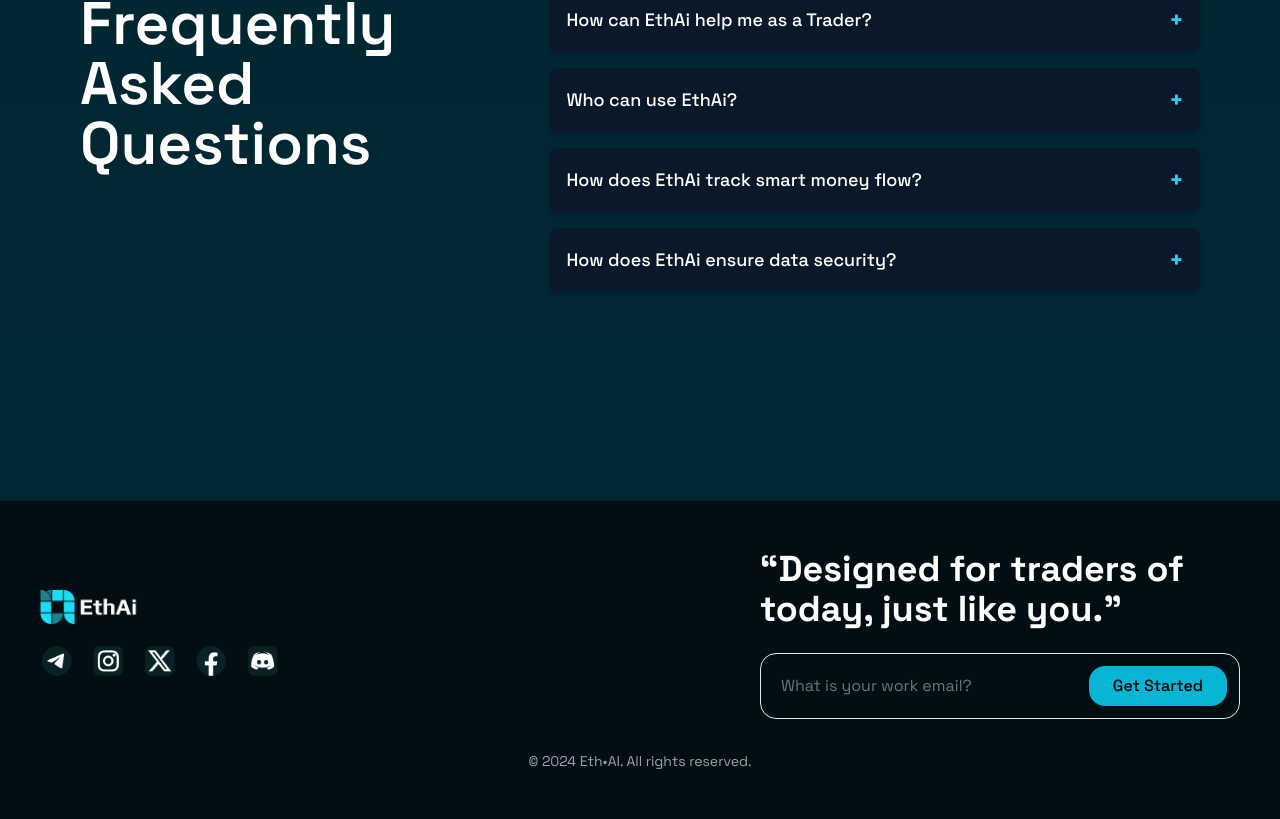
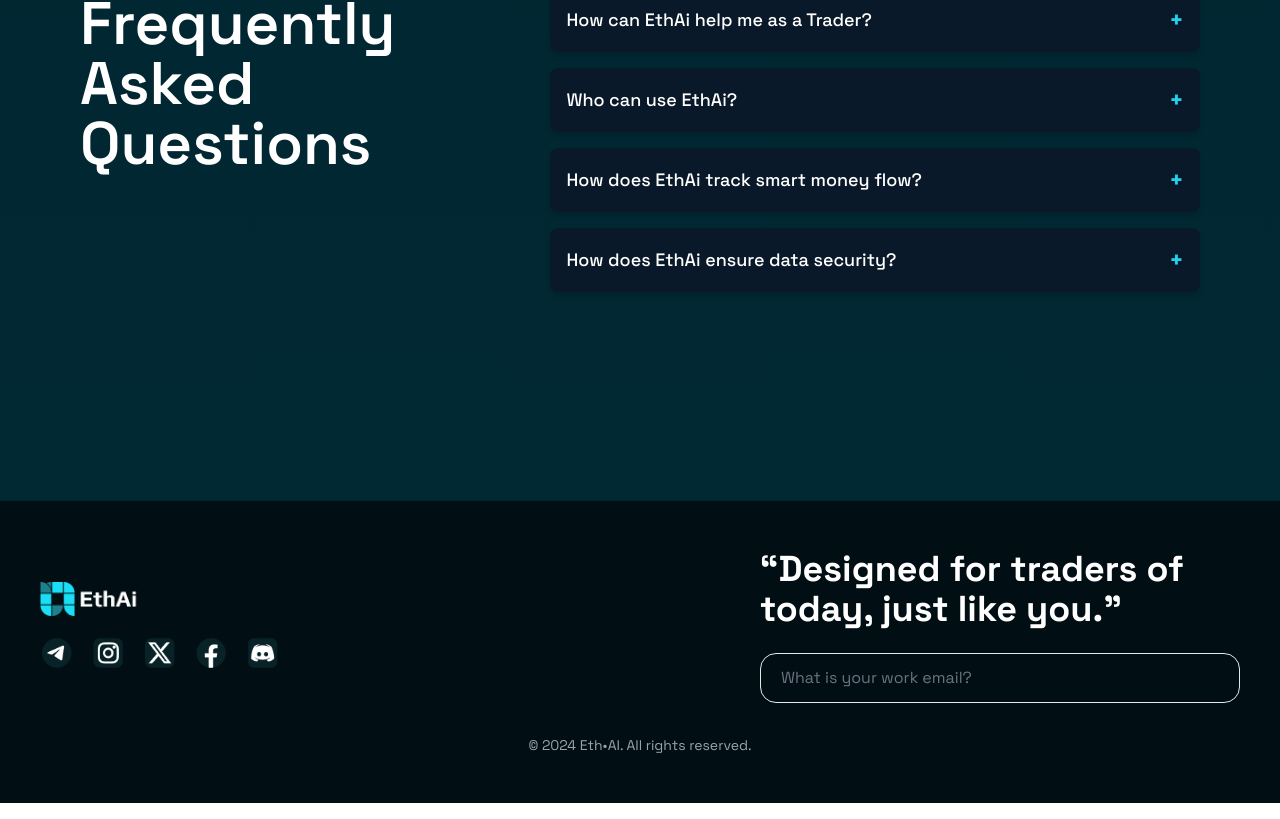
Before and after one commit to LataBansavade/LataBansavade_FrontendDeveloper, a React (Vite) app: page / in a window 1280 px wide. Shown: the part 5879-6698 px from the top of the page. Built offline with nearby package versions, Linux system fonts and the light colour scheme.

Commit message:
Update Footer.tsx

```diff
--- a/src/components/Footer.tsx
+++ b/src/components/Footer.tsx
@@ -24,9 +24,6 @@ export default function Footer() {
               type="text"
               placeholder="What is your work email?"
             />
-            <button className="bg-cyan-500 hover:bg-cyan-600 text-black rounded-2xl px-6 py-2 text-sm md:text-base font-medium shadow-md transition-all">
-              Get Started
-            </button>
           </div>
         </div>
       </div>
```
